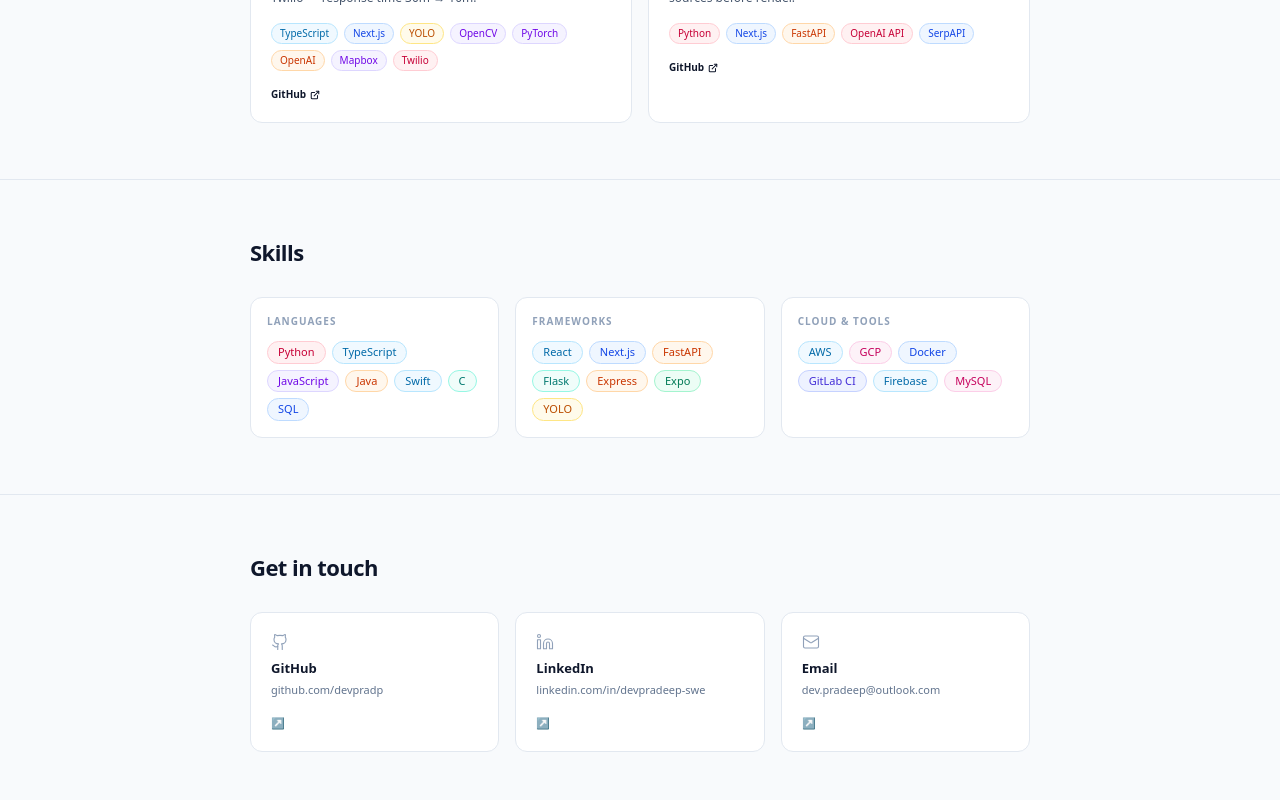
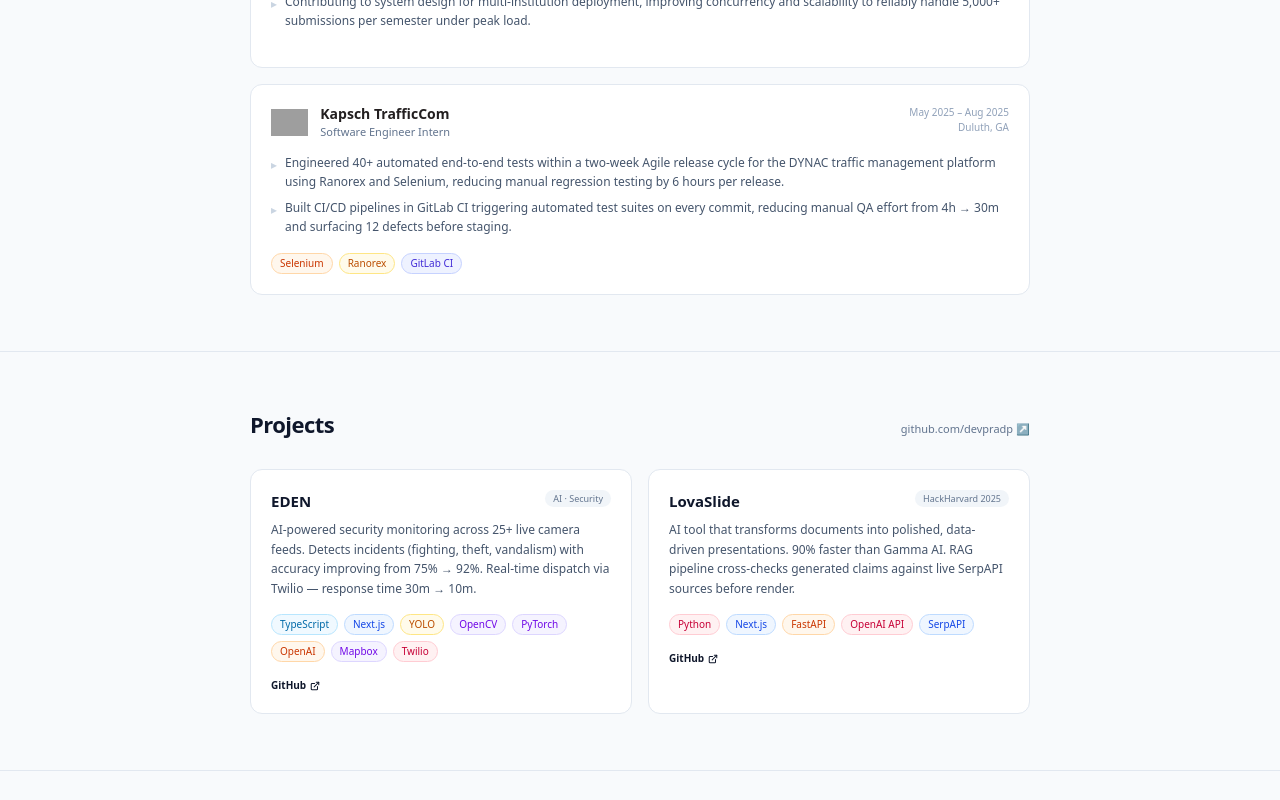
Before and after one commit to Devpradp/dev-portfolio, a Next.js app: page / in a window 1280 px wide. Shown: the part 780-1580 px from the top of the page. Built offline with nearby package versions, Linux system fonts and the light colour scheme; grey boxes are pictures that could not be loaded.

Commit message:
feat: wire Experience into page, remove Contact section

```diff
--- a/app/page.tsx
+++ b/app/page.tsx
@@ -1,8 +1,8 @@
 import Nav from "@/components/Nav";
 import Hero from "@/components/Hero";
+import Experience from "@/components/Experience";
 import Projects from "@/components/Projects";
 import Skills from "@/components/Skills";
-import Contact from "@/components/Contact";
 import Footer from "@/components/Footer";
 import FadeIn from "@/components/FadeIn";
 
@@ -15,13 +15,13 @@ export default function Home() {
           <Hero />
         </FadeIn>
         <FadeIn delay={50}>
+          <Experience />
+        </FadeIn>
+        <FadeIn delay={50}>
           <Projects />
         </FadeIn>
         <FadeIn delay={50}>
           <Skills />
-        </FadeIn>
-        <FadeIn delay={50}>
-          <Contact />
         </FadeIn>
         <Footer />
       </div>
--- a/components/Contact.tsx
+++ /dev/null
@@ -1,76 +0,0 @@
-import { Github, Linkedin, Mail } from "lucide-react";
-import { ElementType } from "react";
-
-interface ContactCard {
-  name: string;
-  handle: string;
-  href: string;
-  icon: ElementType;
-  ariaLabel: string;
-  external: boolean;
-}
-
-const cards: ContactCard[] = [
-  {
-    name: "GitHub",
-    handle: "github.com/devpradp",
-    href: "https://github.com/devpradp",
-    icon: Github,
-    ariaLabel: "GitHub profile — github.com/devpradp",
-    external: true,
-  },
-  {
-    name: "LinkedIn",
-    handle: "linkedin.com/in/devpradeep-swe",
-    href: "https://linkedin.com/in/devpradeep-swe",
-    icon: Linkedin,
-    ariaLabel: "LinkedIn profile — linkedin.com/in/devpradeep-swe",
-    external: true,
-  },
-  {
-    name: "Email",
-    handle: "dev.pradeep@outlook.com",
-    href: "mailto:dev.pradeep@outlook.com",
-    icon: Mail,
-    ariaLabel: "Send email to dev.pradeep@outlook.com",
-    external: false,
-  },
-];
-
-export default function Contact() {
-  return (
-    <section id="contact" className="border-b border-slate-200">
-      <div className="max-w-portfolio mx-auto px-5 sm:px-10 py-14">
-        <h2 className="font-heading text-[22px] font-extrabold text-slate-900 tracking-tight mb-7">
-          Get in touch
-        </h2>
-        <div className="grid grid-cols-1 sm:grid-cols-3 gap-4">
-          {cards.map(({ name, handle, href, icon: Icon, ariaLabel, external }) => (
-            <a
-              key={name}
-              href={href}
-              target={external ? "_blank" : undefined}
-              rel={external ? "noopener noreferrer" : undefined}
-              aria-label={ariaLabel}
-              className="bg-white border border-slate-200 rounded-xl p-5 flex flex-col gap-1 hover:border-slate-900 hover:shadow-sm transition-all duration-150 focus:outline-none focus:ring-2 focus:ring-slate-900 focus:ring-offset-2 group cursor-pointer"
-            >
-              <Icon
-                size={18}
-                strokeWidth={1.5}
-                aria-hidden="true"
-                className="text-slate-400 group-hover:text-slate-700 transition-colors duration-150"
-              />
-              <p className="font-heading text-[13px] font-extrabold text-slate-900 mt-1">
-                {name}
-              </p>
-              <p className="text-[11px] text-slate-500 break-all">{handle}</p>
-              <span className="text-[11px] text-slate-400 mt-auto pt-3" aria-hidden="true">
-                ↗
-              </span>
-            </a>
-          ))}
-        </div>
-      </div>
-    </section>
-  );
-}
```
